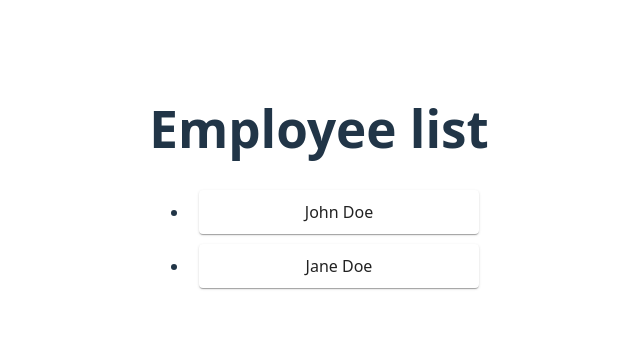
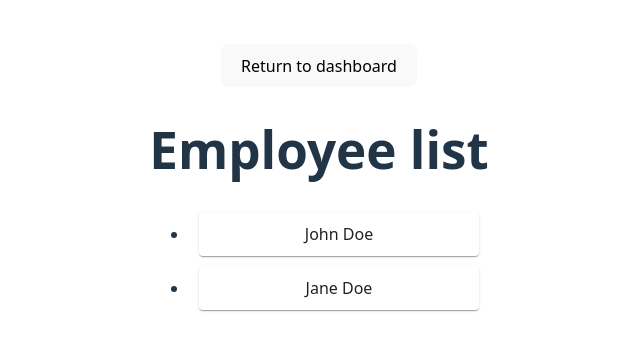
Before and after one commit to Nitaivs/Aclaro, a React (Vite) app in the folder frontend/JSFrontend/: page /employees in a window 1280 px wide. Shown: the part 215-566 px from the top of the page, without its empty margins (321-961 px from the left). Built offline with nearby package versions, Linux system fonts and the light colour scheme; no server answers.

Commit message:
feat: add navigation link to return to dashboard in EmployeeListPage

```diff
--- a/frontend/JSFrontend/src/components/EmployeeListPage.jsx
+++ b/frontend/JSFrontend/src/components/EmployeeListPage.jsx
@@ -1,12 +1,19 @@
 import {use, useState} from "react";
 import {EmployeeContext} from "../Context/EmployeeContext/EmployeeContext.jsx";
 import Card from "@mui/material/Card";
+import {Link} from "react-router";
 
 export default function EmployeeListPage() {
   const {employees} = use(EmployeeContext);
 
   return (
     <div>
+      <Link to={"/"}>
+        <button>
+          Return to dashboard
+        </button>
+      </Link>
+
       <h1>Employee list</h1>
       <ul>
         {employees.map(employee => (
```
